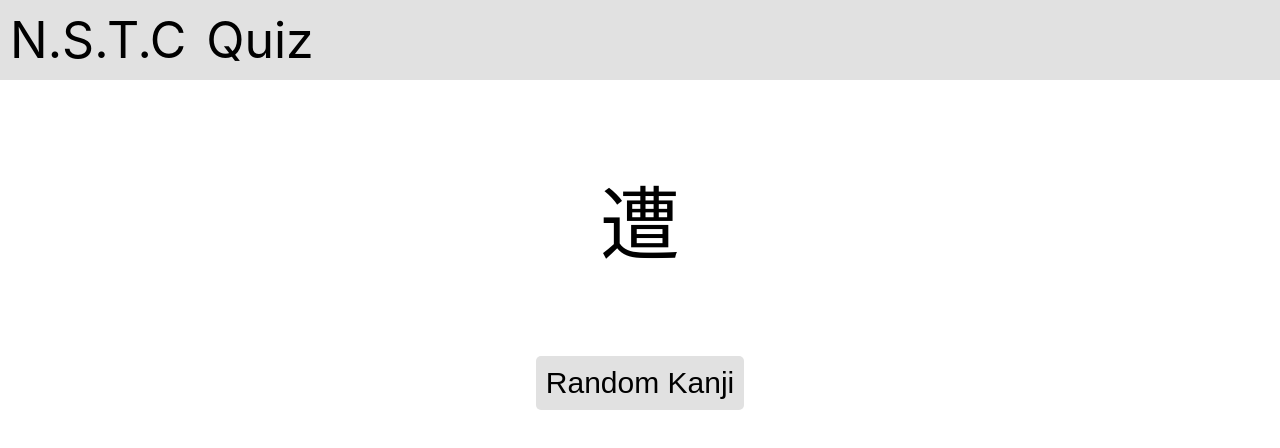
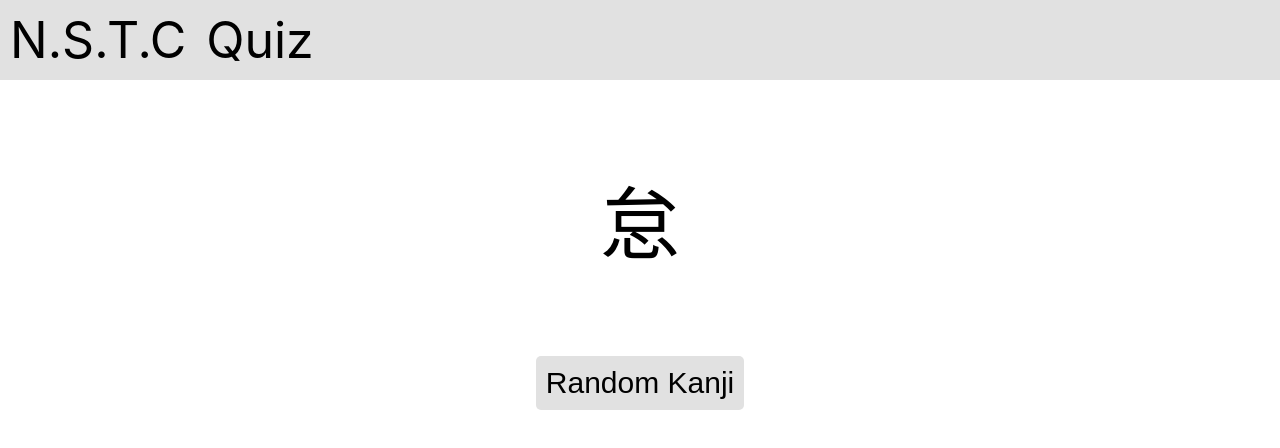
Before and after one commit to CurtisGreen/Name-Subject-To-Change, a Next.js app: page / in a window 1280 px wide. Shown: the top 448 px of the page. Built offline with nearby package versions, Linux system fonts and the light colour scheme.

Commit message:
Fixed random kanji gen

```diff
--- a/pages/index.js
+++ b/pages/index.js
@@ -8,7 +8,7 @@ import Main from "../components/Main";
 export default function Home() {
   const kanjiArr = Object.entries(kanji);
   const numKanji = kanjiArr.length;
-  const getKanjiIndex = () => Math.round(Math.random() * numKanji);
+  const getKanjiIndex = () => Math.floor(Math.random() * numKanji);
   const [index, setIndex] = useState(getKanjiIndex());
   console.log(kanjiArr[index]["0"]);
 
```
